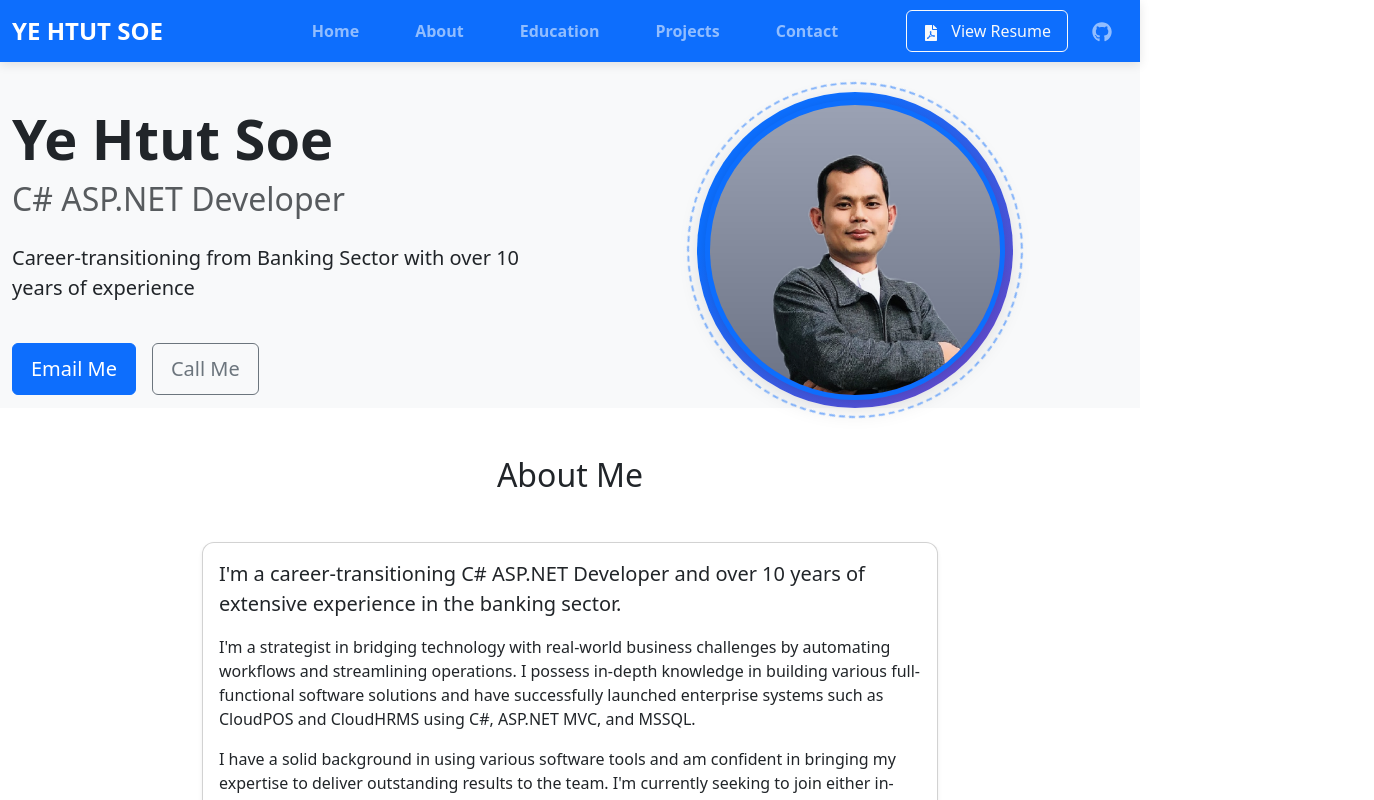
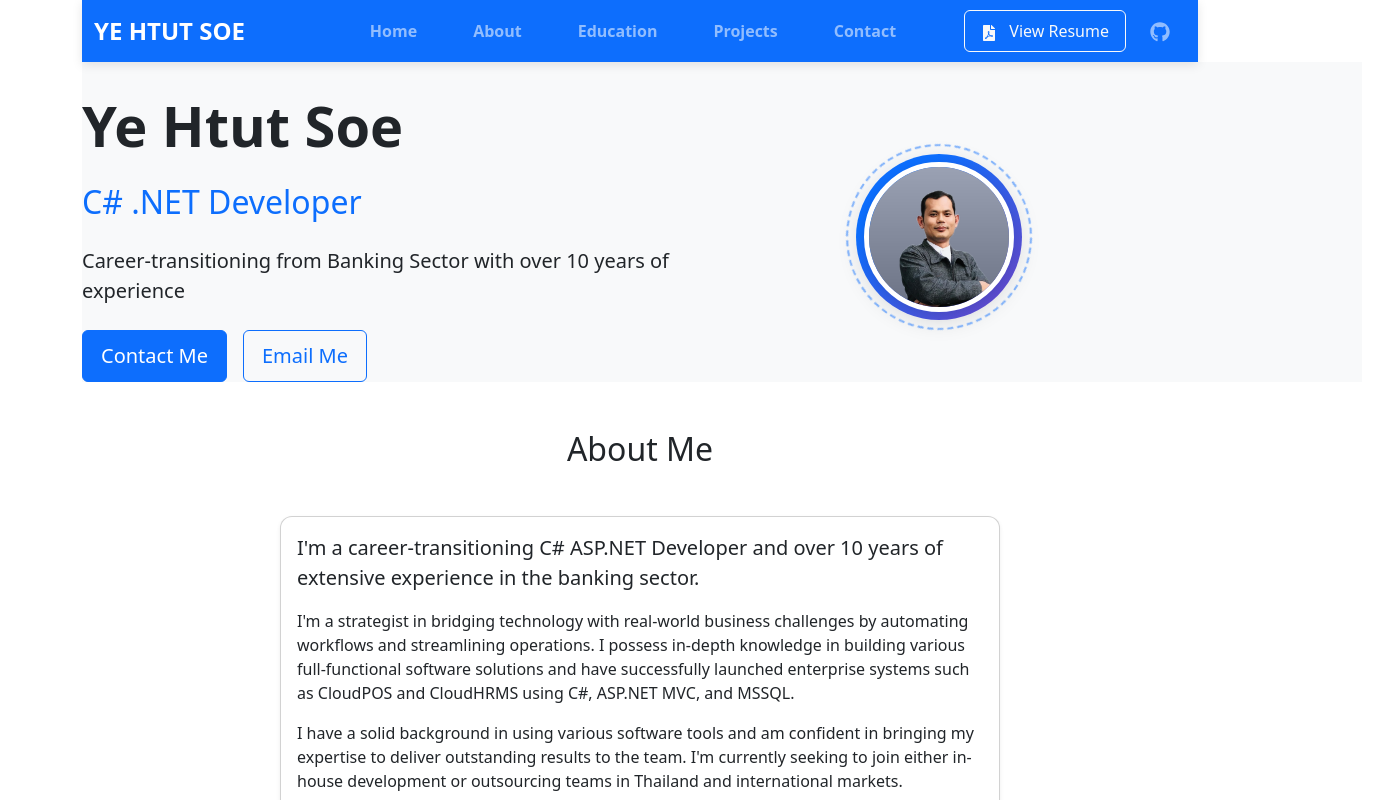
Before and after one commit to Yehtutsoe/Portfolio, a React (Vite) app: page / in a window 1280 px wide. Shown: the top 800 px of the page, 1374 px wide, since content can reach past the window. Built offline with nearby package versions, Linux system fonts and the light colour scheme.

Commit message:
Update content

```diff
--- a/src/App.css
+++ b/src/App.css
@@ -5,13 +5,16 @@
   border-radius: 50%;
   padding: 8px;
   background: linear-gradient(135deg, #0d6efd 25%, #6f42c1 100%);
-  box-shadow: 0 4px 20px rgba(0,0,0,0.1);
+  box-shadow: 0 4px 20px rgba(0, 0, 0, 0.1);
 }
 
 .profile-image-container img {
+  width: 150px;          /* set a fixed width */
+  height: 150px;         /* set a fixed height */
+  object-fit: cover;     /* make sure it fills the circle */
   border-radius: 50%;
   border: 5px solid white;
-  box-shadow: 0 2px 10px rgba(0,0,0,0.1);
+  box-shadow: 0 2px 10px rgba(0, 0, 0, 0.1);
 }
 
 .profile-image-container::before {
@@ -28,9 +31,14 @@
 }
 
 @keyframes rotate {
-  from { transform: rotate(0deg); }
-  to { transform: rotate(360deg); }
+  from {
+    transform: rotate(0deg);
+  }
+  to {
+    transform: rotate(360deg);
+  }
 }
+
 
 /* 🧾 Resume Modal */
 .resume-modal .modal-content {
--- a/src/App.jsx
+++ b/src/App.jsx
@@ -10,7 +10,11 @@ import './App.css';
 
 function App() {
   return (
-    <div className="App container-fluid no-padding">
+// In your main layout component (App.jsx or similar)
+<div className="App">
+
+  <main className="container-fluid">
+    <div className="container">
       <Navbar />
       <Home />
       <About />
@@ -18,6 +22,8 @@ function App() {
       <Projects />
       <Contact />
     </div>
+  </main>
+</div>
   );
 }
 
--- a/src/components/About.jsx
+++ b/src/components/About.jsx
@@ -4,7 +4,7 @@ import { Container, Row, Col, Card } from 'react-bootstrap';
 const About = () => {
   return (
     <section id="about" className="py-5">
-      <Container>
+      <Container fluid>
         <h2 className="text-center mb-5">About Me</h2>
         <Row>
           <Col lg={8} className="mx-auto">
--- a/src/components/Education.jsx
+++ b/src/components/Education.jsx
@@ -30,8 +30,6 @@ function Education() {
               >
                 View Certificate (PDF)
               </a>
-
-
         </Card.Body>
       </Card>
     </Container>
--- a/src/components/Home.jsx
+++ b/src/components/Home.jsx
@@ -1,43 +1,39 @@
-import React from 'react';
-import ResumeModal from './ResumeModal';
-import { Container, Row, Col } from 'react-bootstrap';
-import profileImage from '../assets/profile1.jpg';
+import React from 'react'
+import { Container, Row, Col, Button } from 'react-bootstrap'
+import profileImage from '../assets/profile1.jpg'
 
 const Home = () => {
   return (
-    <section id="home" className="bg-light w-100">
-      <Container fluid>
+    <section id="home" className="section bg-light">
+      <div className="section-container">
         <Row className="align-items-center">
-          <Col md={6} className="text-center text-md-start">
-            <h1 className="display-4 fw-bold">Ye Htut Soe</h1>
-            <h2 className="text-muted mb-4">C# ASP.NET Developer</h2>
+          <Col lg={6} className="text-center text-lg-start mb-5 mb-lg-0">
+            <h1 className="display-4 fw-bold mb-4">Ye Htut Soe</h1>
+            <h2 className="text-primary mb-4">C# .NET Developer</h2>
             <p className="lead mb-4">
               Career-transitioning from Banking Sector with over 10 years of experience
             </p>
-
-            <div className="d-flex flex-column flex-sm-row gap-3">
-              <a href="mailto:yeandzarforever@gmail.com" className="btn btn-primary btn-lg mt-3">
+            <div className="d-flex flex-wrap gap-3 justify-content-center justify-content-lg-start">
+              <Button variant="primary" size="lg" href="#contact">
+                Contact Me
+              </Button>
+              <Button variant="outline-primary" size="lg" href="mailto:yeandzarforever@gmail.com">
                 Email Me
-              </a>
-              <a href="tel:+959972869583" className="btn btn-outline-secondary btn-lg mt-3">
-                Call Me
-              </a>
+              </Button>
             </div>
           </Col>
-          <Col md={6} className="text-center mt-4 mt-md-0">
+          <Col lg={4} className="text-center">
             <div className="profile-image-container">
               <img
                 src={profileImage}
                 alt="Ye Htut Soe"
-                className="img-fluid rounded-circle border border-5 border-primary"
-                style={{ width: '300px', height: '300px', objectFit: 'cover' }}
               />
             </div>
           </Col>
         </Row>
-      </Container>
+      </div>
     </section>
-  );
-};
+  )
+}
 
-export default Home;
+export default Home
--- a/src/components/Projects.jsx
+++ b/src/components/Projects.jsx
@@ -11,9 +11,9 @@ const Projects = () => {
             <Card className="h-100 shadow-sm">
               <Card.Body>
                 <Card.Title>CloudPOS - Retail Point-of-Sale System</Card.Title>
-                <Card.Subtitle className="mb-2 text-muted">Tech Stack: C#, WinForms, MSSQL</Card.Subtitle>
+                <Card.Subtitle className="mb-2 text-muted">Tech Stack: C#, Web, MSSQL</Card.Subtitle>
                 <Card.Text>
-                  A desktop application designed for phone shops to automate inventory and streamline daily sales operations.
+                  A Web application designed for phone shops to automate inventory and streamline daily sales operations.
                 </Card.Text>
                 <ul>
                   <li>Liaised with a cross-functional team to outline requirements and consolidate key business functions into modules</li>
```
Also changed, not shown: src/main.jsx (+6 -6 lines).
